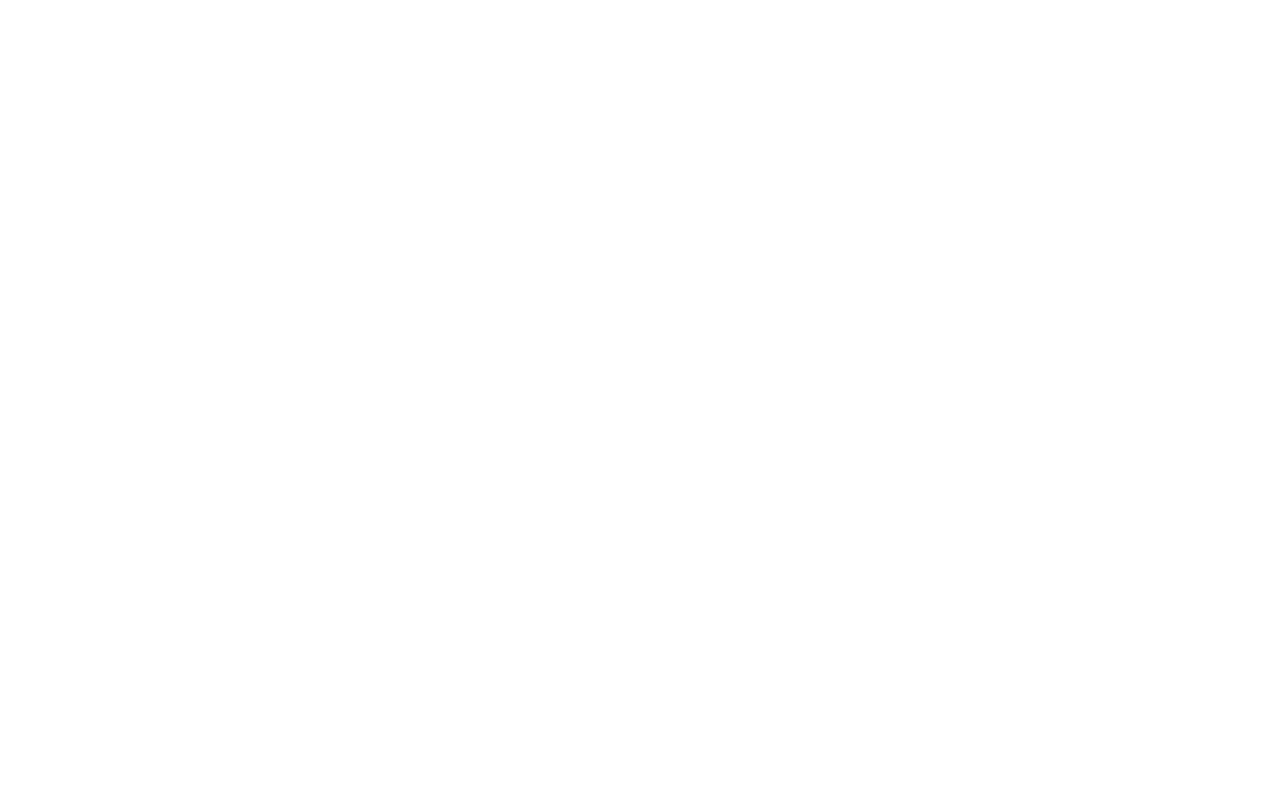
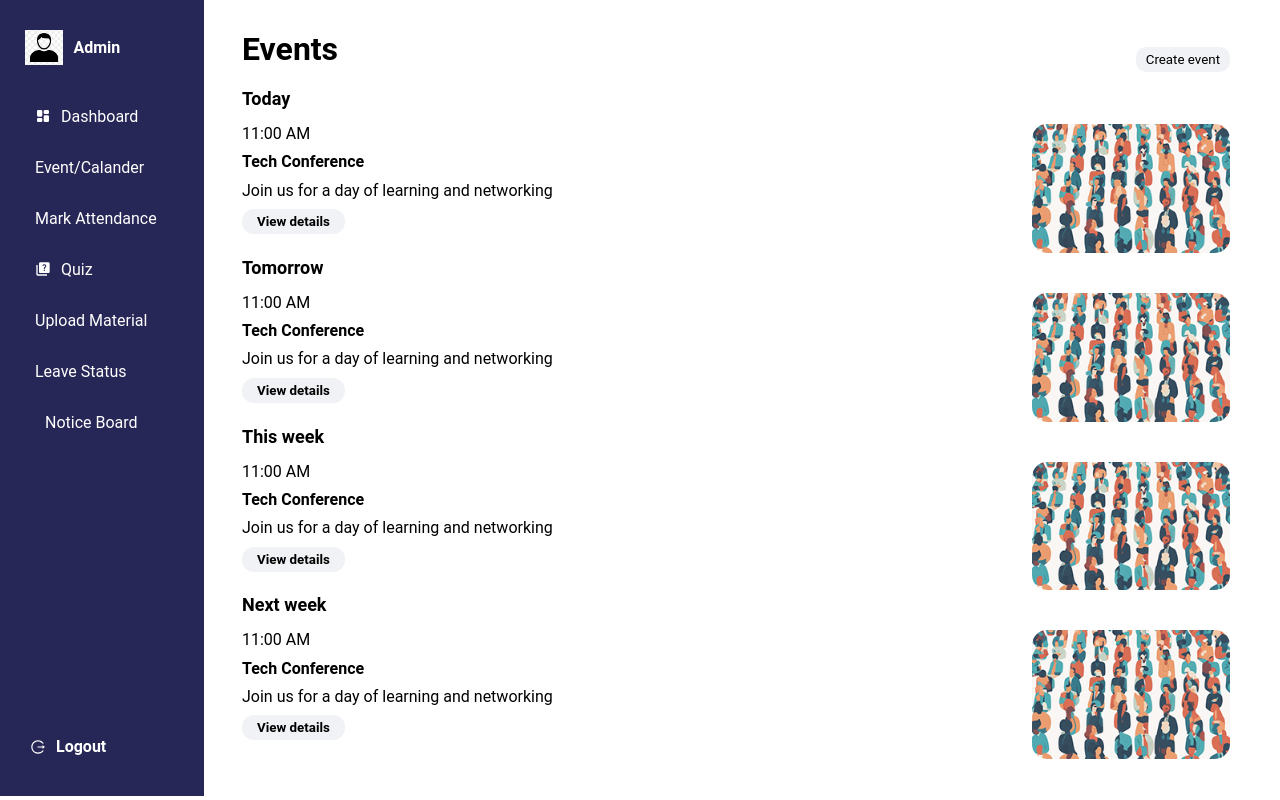
Before and after one commit to krushal29/krushal29-CVM-hackathon-frontend, a React (Vite) app: page /teacherEvent in a window 1280 px wide. Before the commit this address had no page. Built offline with nearby package versions, Linux system fonts and the light colour scheme.

Commit message:
complete student only reaming design

```diff
--- a/src/App.jsx
+++ b/src/App.jsx
@@ -14,6 +14,9 @@ import LeavePage from './pages/Student side/leavepage/LeavePage'
 // import TeacherEventForm from './pages/Teacher side/TeacherEventForm/TeacherEventForm'
 import CreateNotice from './pages/Teacher side/TeacherNoticePage/CreateNotice'
 import Registration from './pages/Student side/registrationpage/Registration'
+import TeacherEventForm from './pages/Teacher side/TeacherEventForm/TeacherEventForm'
+import TeacherNoticePage from './pages/Teacher side/TeacherNoticePage/TeacherNoticePage'
+import TeacherAllEvent1 from './pages/Teacher side/TeacherEventForm/TeacherAllEvent1'
 // import AttendencePageteacher from './pages/Teacher side/Attendence/AttendencePagetecher'
 
 const App = () => {
@@ -31,7 +34,8 @@ const App = () => {
         <Route path='/StudentEvent' element={<Eventpage/>}/>
         <Route path='/StudentNotice' element={<NoticePage/>}/>
         <Route path='/StudentRegistration' element={<Registration/>}/>
-        <Route path='/teacherDashboard' element={<CreateNotice/>}/>
+        <Route path='/teacherEvent' element={<TeacherAllEvent1/>}/>
+        <Route path='/teacherEvent/teacherEventCreate' element={<TeacherEventForm/>}/>
       </Routes>
     </Router>
   )
--- a/src/component/HomeCompoents/loginComponent/Login.jsx
+++ b/src/component/HomeCompoents/loginComponent/Login.jsx
@@ -2,16 +2,15 @@ import "../loginComponent/Login.css";
 
 //image
 import loginLogo from "../../../assets/5437683_1-removebg-preview 1.png";
-
+import { useNavigate } from "react-router-dom";
 
 //logo
 
-
 const Login = () => {
+  const navigate = useNavigate();
   return (
     <div className="login">
       <div className="login1">
-
         <div className="loginfirstside">
           <img src={loginLogo} alt="" />
         </div>
@@ -50,7 +49,9 @@ const Login = () => {
               </div>
 
               <div className="Loginbtn">
-              <button>Login</button>
+                <button onClick={() => navigate("/StudentDashboard")}>
+                  Login
+                </button>
               </div>
             </div>
           </div>
--- a/src/component/Student/registrationComponent/RegistrationComp.jsx
+++ b/src/component/Student/registrationComponent/RegistrationComp.jsx
@@ -1,4 +1,4 @@
-import  { useRef, useState } from "react";
+import { useRef, useState } from "react";
 import "./registration.css"; // Import the CSS file
 
 const RegistrationComp = () => {
@@ -34,13 +34,14 @@ const RegistrationComp = () => {
   // Trigger file input when Browse is clicked
   const triggerFileInput = () => {
     fileInputRef.current.click();
+
   };
 
   return (
     <div className="upload-container">
       <h2>Upload Document</h2>
       <p className="description">
-        Please upload files in PDF, DOCX, or DOC format (Max: 25MB).
+        Please upload files in PDF, DOCX, DOC, PPT, or PPTX format (Max: 25MB).
       </p>
 
       {/* Drag & Drop Area */}
@@ -54,7 +55,7 @@ const RegistrationComp = () => {
         <input
           type="file"
           multiple
-          accept=".pdf,.doc,.docx"
+          accept=".pdf,.doc,.docx,.ppt,.pptx"
           onChange={handleFileUpload}
           ref={fileInputRef}
           style={{ display: "none" }}
--- /dev/null
+++ b/src/component/Teacher/TeacherEvent/TeacherAllEvent.css
@@ -0,0 +1,68 @@
+.EventComponent{
+    /* background-color: aqua; */
+    width: 85vw;
+    height: 100%;
+}
+
+.EventComponent .EventComponent1{
+    padding: 30px 50px;
+}
+
+.EventComponent .EventComponent1 .EventNavbar{
+    display: flex;
+    align-items: center;
+    justify-content: space-between;
+}
+
+.EventComponent .EventComponent1 .EventNavbar .EventCreate button{
+    background-color: #F0F2F5;
+    padding: 5px 10px;
+    border: none;
+    border-radius: 10px;
+}
+
+.EventComponent .EventComponent1 .EventComponentH1 h1{
+    padding-bottom: 20px;
+}
+
+.EventComponent .EventComponent1 .
+
+
+.EventComponent .EventComponent1 .EventCart .EventCart1 .Eventdays h4{
+    padding-bottom: 15px;
+    font-size: 18px;
+}
+
+.EventComponent .EventComponent1 .EventCart .EventCart1 .EventDetail{
+    display: flex;
+    /* background-color: azure; */
+    justify-content: space-between;
+}
+
+.EventComponent .EventComponent1 .EventCart .EventCart1 .EventDetail .EventPhoto{
+    /* background-color: black; */
+    width: 20%;
+    border-radius: 15px;
+}
+
+.EventComponent .EventComponent1 .EventCart .EventCart1 .EventDetail .EventFirstSide{
+    /* background-color: bisque; */
+    height: 110px;
+    display: flex;
+    flex-direction: column;
+    justify-content: space-between;
+}
+
+.EventComponent .EventComponent1 .EventCart .EventCart1 .EventDetail .EventFirstSide .EventMoreInfo12 button{
+    border: none;
+    background-color: #F0F2F5;
+    border-radius: 12px;
+    padding: 5px 15px;
+    font-weight: 600;
+    cursor: pointer;
+}
+
+.EventComponent .EventComponent1 .EventCart .EventCart1 .EventDetail .EventPhoto img{
+    width: 100%;
+    border-radius: 15px;
+}
--- /dev/null
+++ b/src/component/Teacher/TeacherEvent/TeacherAllEvent.jsx
@@ -0,0 +1,132 @@
+import './TeacherAllEvent.css'
+
+
+import event from '../../../assets/Depth 6, Frame 1.png'
+import { useNavigate } from 'react-router-dom'
+
+const EventComponent = () => {
+  const navigate=useNavigate();
+  return (
+    <div className='EventComponent'>
+      <div className="EventComponent1">
+        <div className="EventNavbar">
+        <div className="EventComponentH1">
+          <h1>Events</h1>
+        </div>
+        <div className="EventCreate">
+        <button onClick={()=>navigate('/teacherEvent/teacherEventCreate')}>Create event</button>
+        </div>
+
+        </div>
+        <div className="EventCart">
+          <div className="EventCart1">
+            <div className="Eventdays">
+              <h4>Today</h4>
+            </div>
+            <div className="EventDetail">
+              <div className="EventFirstSide">
+                <div className="EventTime">
+                  <p>11:00 AM</p>
+                </div>
+                <div className="EventName">
+                  <h4>Tech Conference</h4>
+                </div>
+                <div className="Eventinfo">
+                  <p>Join us for a day of learning and networking</p>
+                </div>
+                <div className="EventMoreInfo12">
+                  <button>View details</button>
+                </div>
+              </div>
+              <div className="EventPhoto">
+                <img src={event} alt="" />
+              </div>
+            </div>
+          </div>
+
+          <div className="EventCart1">
+            <div className="Eventdays">
+              <h4>Tomorrow</h4>
+            </div>
+            <div className="EventDetail">
+              <div className="EventFirstSide">
+                <div className="EventTime">
+                  <p>11:00 AM</p>
+                </div>
+                <div className="EventName">
+                  <h4>Tech Conference</h4>
+                </div>
+                <div className="Eventinfo">
+                  <p>Join us for a day of learning and networking</p>
+                </div>
+                <div className="EventMoreInfo12">
+                  <button>View details</button>
+                </div>
+              </div>
+              <div className="EventPhoto">
+                <img src={event} alt="" />
+              </div>
+            </div>
+          </div>
+
+
+
+          <div className="EventCart1">
+            <div className="Eventdays">
+              <h4>This week</h4>
+            </div>
+            <div className="EventDetail">
+              <div className="EventFirstSide">
+                <div className="EventTime">
+                  <p>11:00 AM</p>
+                </div>
+                <div className="EventName">
+                  <h4>Tech Conference</h4>
+                </div>
+                <div className="Eventinfo">
+                  <p>Join us for a day of learning and networking</p>
+                </div>
+                <div className="EventMoreInfo12">
+                  <button>View details</button>
+                </div>
+              </div>
+              <div className="EventPhoto">
+                <img src={event} alt="" />
+              </div>
+            </div>
+          </div>
+
+
+          <div className="EventCart1">
+            <div className="Eventdays">
+              <h4>Next week</h4>
+            </div>
+            <div className="EventDetail">
+              <div className="EventFirstSide">
+                <div className="EventTime">
+                  <p>11:00 AM</p>
+                </div>
+                <div className="EventName">
+                  <h4>Tech Conference</h4>
+                </div>
+                <div className="Eventinfo">
+                  <p>Join us for a day of learning and networking</p>
+                </div>
+                <div className="EventMoreInfo12">
+                  <button>View details</button>
+                </div>
+              </div>
+              <div className="EventPhoto">
+                <img src={event} alt="" />
+              </div>
+            </div>
+          </div>
+
+
+        </div>
+      </div>
+    </div>
+  )
+}
+
+export default EventComponent
--- /dev/null
+++ b/src/pages/Teacher side/TeacherEventForm/TeacherAllEvent1.jsx
@@ -0,0 +1,12 @@
+
+import TeacherLayout from '../../../component/Teacher/teacherlayout/TeacherLayout'
+import TeacherAllEvent from '../../../component/Teacher/TeacherEvent/TeacherAllEvent'
+const TeacherAllEvent1 = () => {
+  return (
+    <TeacherLayout>
+        <TeacherAllEvent/>
+    </TeacherLayout>
+  )
+}
+
+export default TeacherAllEvent1
--- a/src/pages/Teacher side/TeacherNoticePage/CreateNotice.jsx
+++ b/src/pages/Teacher side/TeacherNoticePage/CreateNotice.jsx
@@ -1,11 +1,12 @@
-import Layout from "../../../component/Student/layout/Layout"
+
+import TeacherLayout from "../../../component/Teacher/teacherlayout/TeacherLayout"
 import CreateNoticeComponent from "../../../component/Teacher/techerNotice/CreateNoticeComponent"
 
 const CreateNotice = () => {
   return (
-    <Layout>
+    <TeacherLayout>
         <CreateNoticeComponent/>
-    </Layout>
+    </TeacherLayout>
   )
 }
 
```
Lines whose indentation alone changed are shown as unchanged.
